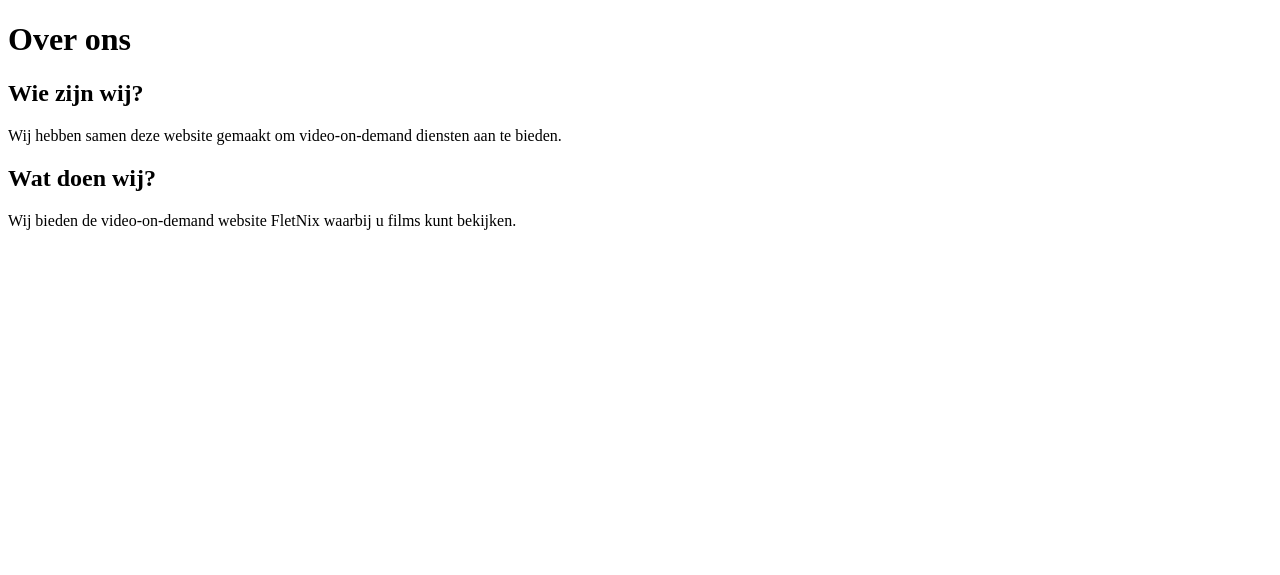
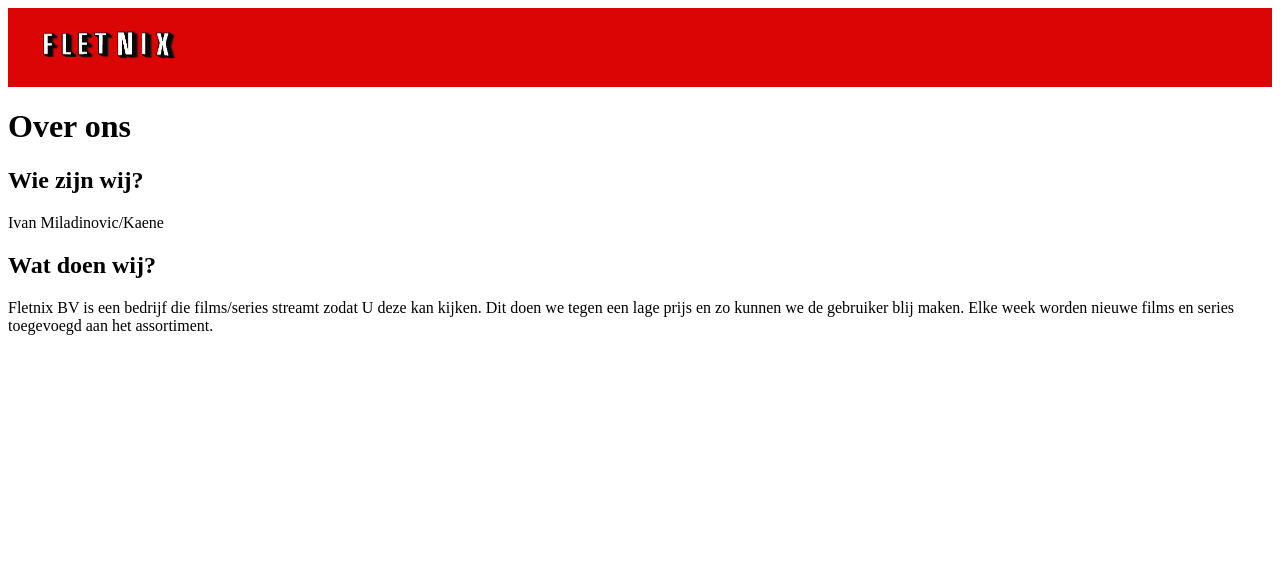
Before and after one commit to GGWPs/Fletnix, a PHP site: page /overons.html in a window 1280 px wide. Shown: the top 575 px of the page. After the commit the page ends 335 px from the top, so only its background shows below. Run offline with PHP 8.4, Linux system fonts and the light colour scheme.

Commit message:
aangepast

```diff
--- a/css/cssstyle1.css
+++ b/css/cssstyle1.css
@@ -10,6 +10,8 @@
     display: flex;
     flex-wrap: wrap;
 }
+
+.
 
 * {
     margin: 0;
--- a/overons.html
+++ b/overons.html
@@ -8,16 +8,22 @@
     <link rel="stylesheet" href="css/basisstijlen.css">
 </head>
 <body>
+<header>
+    <div class="header-login-balk">
+    </div>
+    <img src="afbeeldingen/klein/fletnix-logo-klein.png" width="200" height="75" alt="Fletnix logo">
+
+</header>
 <div class="page">
     <div class="Over ons">
         <h1>Over ons</h1>
         <h2>Wie zijn wij?</h2>
         <p>
-            Wij hebben samen deze website gemaakt om video-on-demand diensten aan te bieden.
+            Ivan Miladinovic/Kaene
         </p>
         <h2>Wat doen wij?</h2>
         <p>
-            Wij bieden de video-on-demand website FletNix waarbij u films kunt bekijken.
+            Fletnix BV is een bedrijf die films/series streamt zodat U deze kan kijken. Dit doen we tegen een lage prijs en zo kunnen we de gebruiker blij maken. Elke week worden nieuwe films en series toegevoegd aan het assortiment.
         </p>
     </div>
 </div>
```
Also changed, not shown: abonnement.html (+5 -5 lines).
